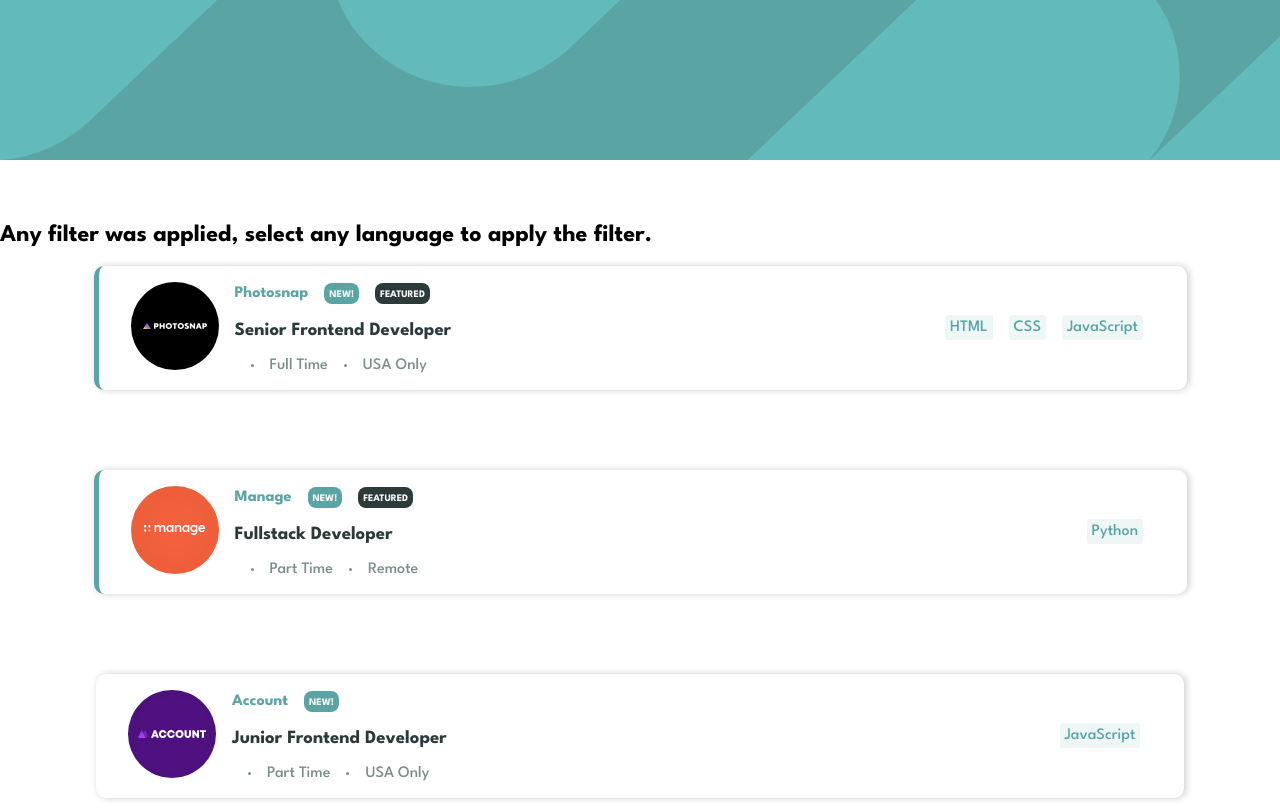
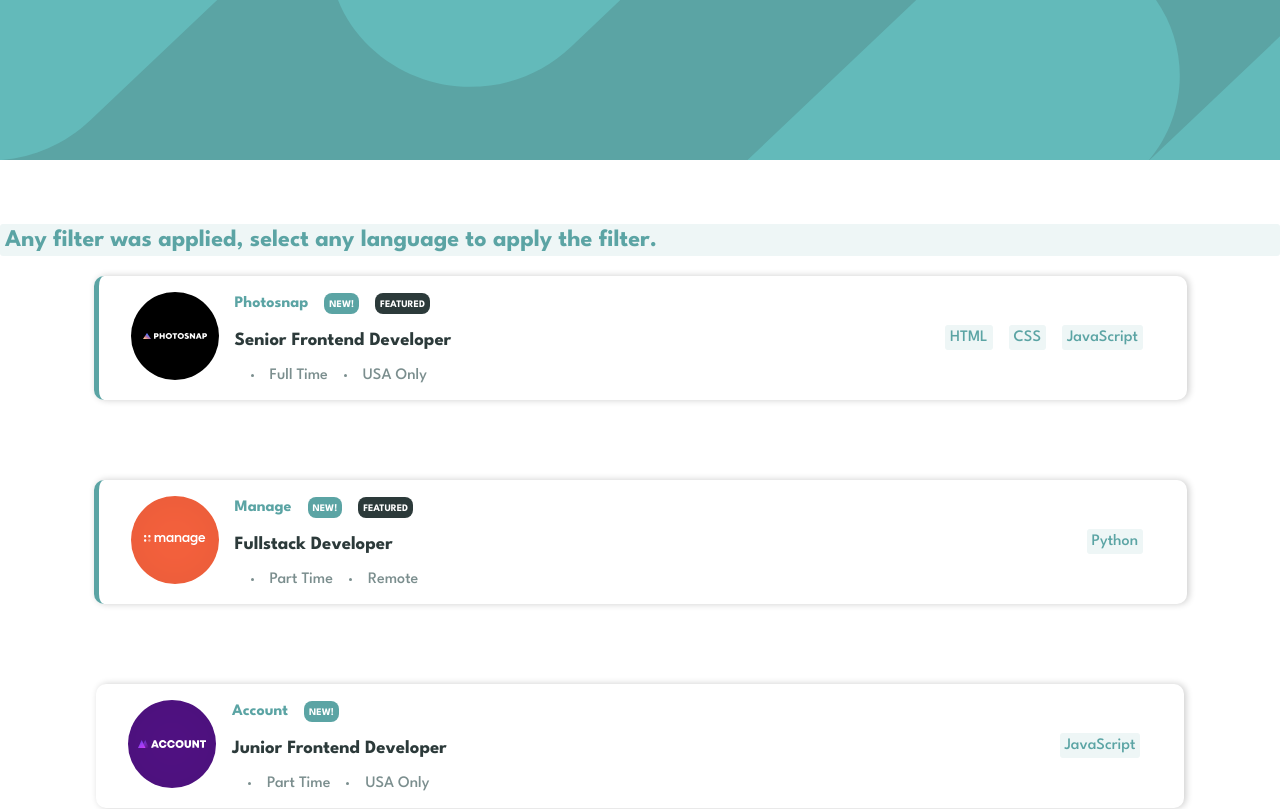
Before and after one commit to TamirisCss/job-filter, a React (Create React App) app: page / in a window 1280 px wide. Shown: the top 809 px of the page. Built offline with nearby package versions, Linux system fonts and the light colour scheme.

Commit message:
add message style

```diff
--- a/src/components/Filter.css
+++ b/src/components/Filter.css
@@ -14,6 +14,13 @@
   display: flex;
   justify-content: space-between;
   align-items: center;
+}
+
+.noFilterMsg {
+  background-color: hsl(180, 31%, 95%);
+  color: hsl(180, 29%, 50%);
+  padding: 5px;
+  border-radius: 3px;
 }
 
 .clearBtnHide {
```
